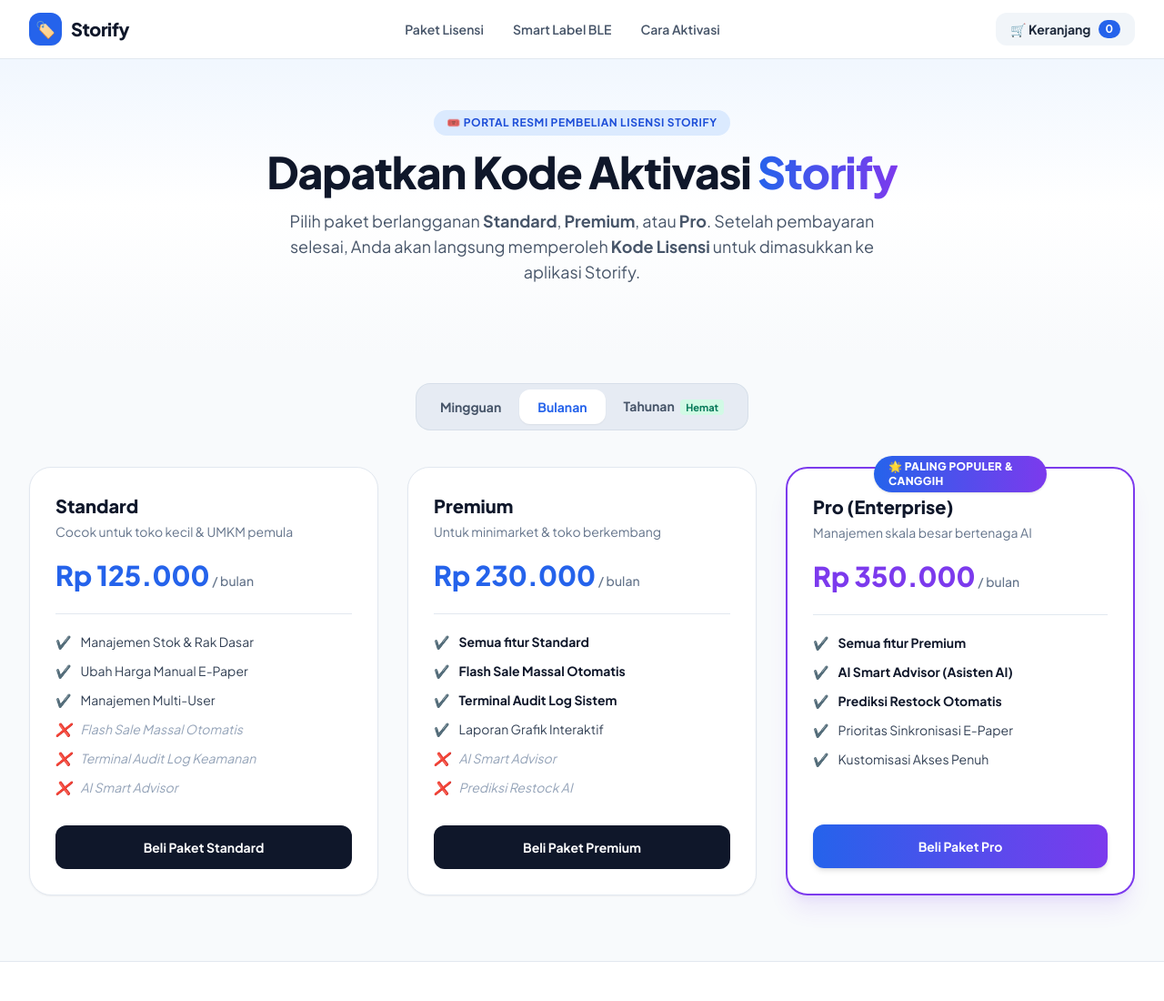
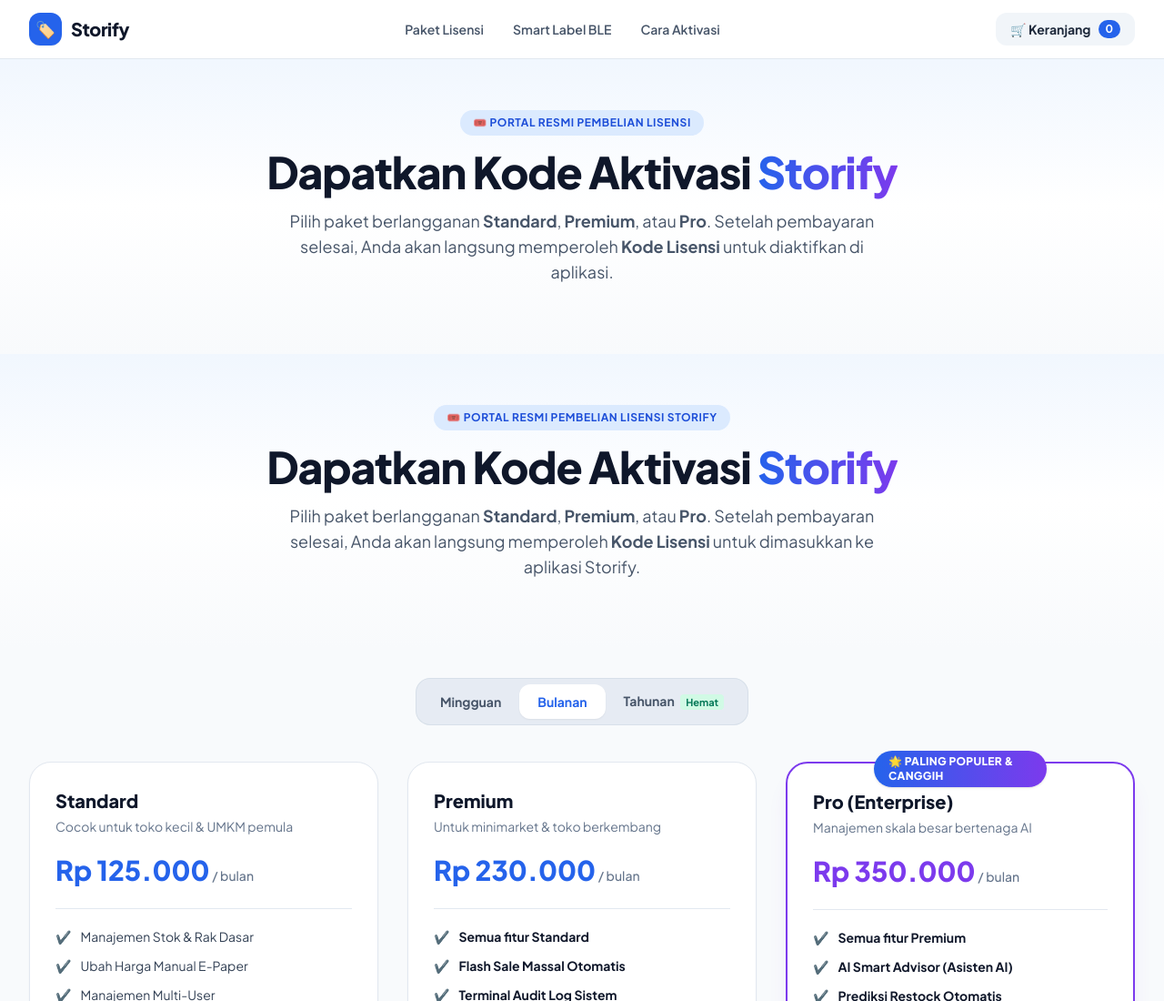
Before and after one commit to NatanC-op/app, a plain HTML site: page index.html in a window 1280 px wide. Shown: the top 1100 px of the page at 91% size. Drawn offline with nearby package versions, Linux system fonts and the light colour scheme.

Commit message:
Update index.html

```diff
--- a/index.html
+++ b/index.html
@@ -32,6 +32,21 @@
       </div>
     </div>
   </header>
+
+  <!-- Hero -->
+  <section class="bg-gradient-to-b from-blue-50/80 via-white to-slate-50 pt-14 pb-12">
+    <div class="max-w-4xl mx-auto px-4 sm:px-6 text-center">
+      <span class="inline-flex items-center gap-2 px-3.5 py-1.5 rounded-full bg-blue-100 text-blue-700 text-xs font-bold uppercase tracking-wider mb-4">
+        🎟️ Portal Resmi Pembelian Lisensi
+      </span>
+      <h1 class="text-4xl sm:text-5xl font-extrabold text-slate-900 tracking-tight leading-tight mb-4">
+        Dapatkan Kode Aktivasi <span class="text-transparent bg-clip-text bg-gradient-to-r from-blue-600 to-violet-600">Storify</span>
+      </h1>
+      <p class="text-base sm:text-lg text-slate-600 max-w-2xl mx-auto mb-7">
+        Pilih paket berlangganan <b>Standard</b>, <b>Premium</b>, atau <b>Pro</b>. Setelah pembayaran selesai, Anda akan langsung memperoleh <b>Kode Lisensi</b> untuk diaktifkan di aplikasi.
+      </p>
+    </div>
+  </section>
 
   <!-- Hero -->
   <section class="bg-gradient-to-b from-blue-50/80 via-white to-slate-50 pt-14 pb-12">
```
